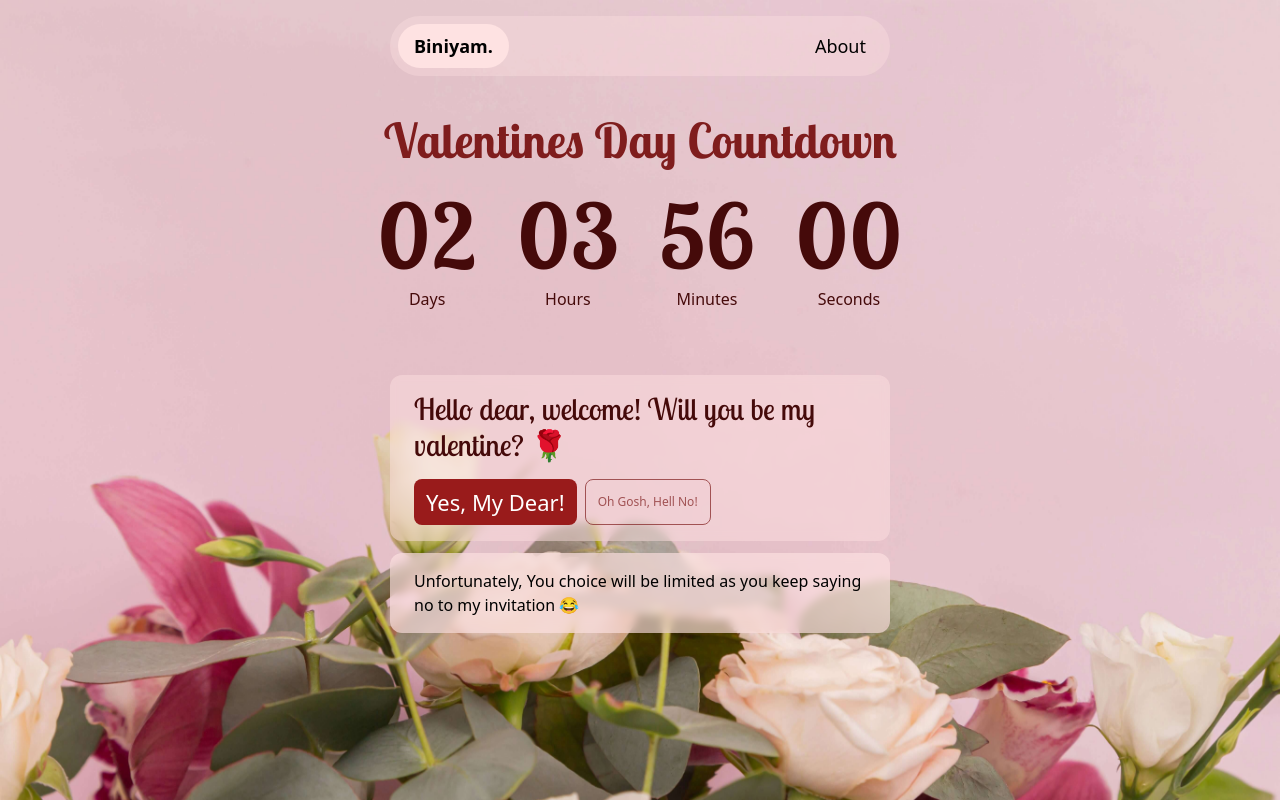
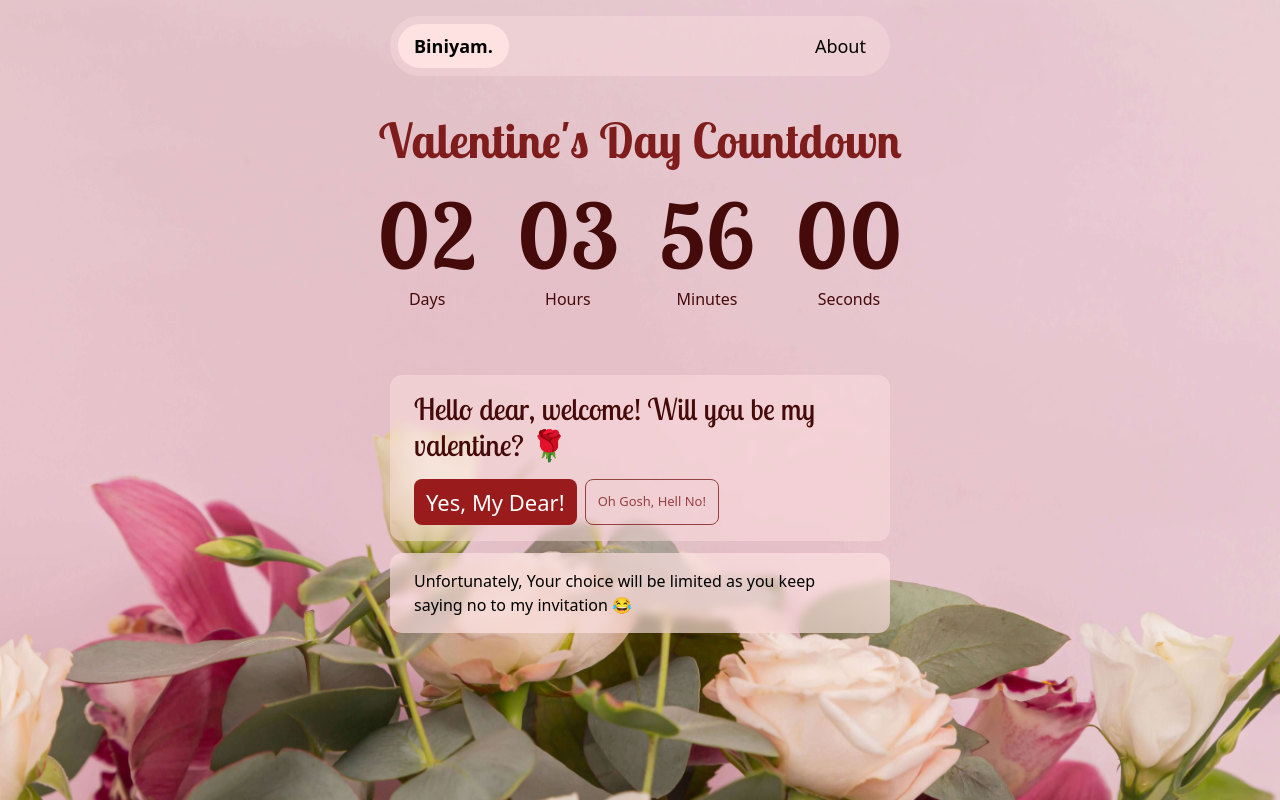
Before and after one commit to biniyammoges/valentines-day-countdown, a plain HTML site: page index.html in a window 1280 px wide. Both pictures are taken after a click on the button "Oh Gosh, Hell No!". Drawn offline with Linux system fonts and the light colour scheme.

Commit message:
Fixed typo

```diff
--- a/app.js
+++ b/app.js
@@ -17,8 +17,8 @@ movingElement.addEventListener("click", function () {
 
   yesButton.style.fontSize = +fontSize.replace("px", "") + 6 + "px";
   yesButton.style.lineHeight = +lineHeight.replace("px", "") + 6 + "px";
-  movingElement.style.fontSize = +noButtonFontSize.replace("px", "") - 4 + "px";
-  movingElement.style.opacity = noButtonOpacity - 0.3;
+  movingElement.style.fontSize = +noButtonFontSize.replace("px", "") - 3 + "px";
+  movingElement.style.opacity = noButtonOpacity - 0.2;
   if (noButtonOpacity < 0.3) {
     movingElement.style.display = "none";
   }
--- a/index.html
+++ b/index.html
@@ -45,7 +45,7 @@
     </div>
 
     <h1 class="mt-10 text-4xl text-center sm:text-5xl font-bold text-red-900">
-      Valentines Day Countdown
+      Valentine's Day Countdown
     </h1>
 
     <!-- countdown -->
@@ -128,7 +128,7 @@
       class="relative mt-3 py-4 px-6 backdrop-blur-sm bg-opacity-65 w-full max-w-[500px] rounded-xl bg-red-100"
     >
       <p class="text-md">
-        Unfortunately, You choice will be limited as you keep saying no to my
+        Unfortunately, Your choice will be limited as you keep saying no to my
         invitation 😂
       </p>
     </div>
```
Also changed, not shown: 1 other file.
